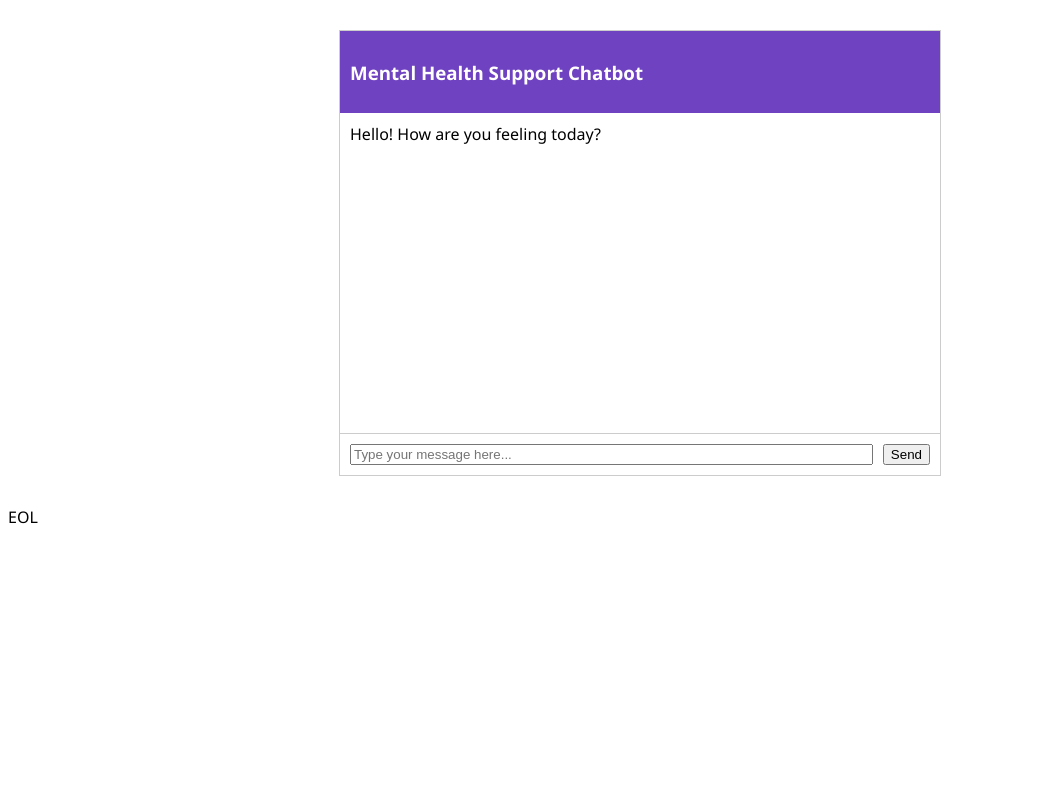
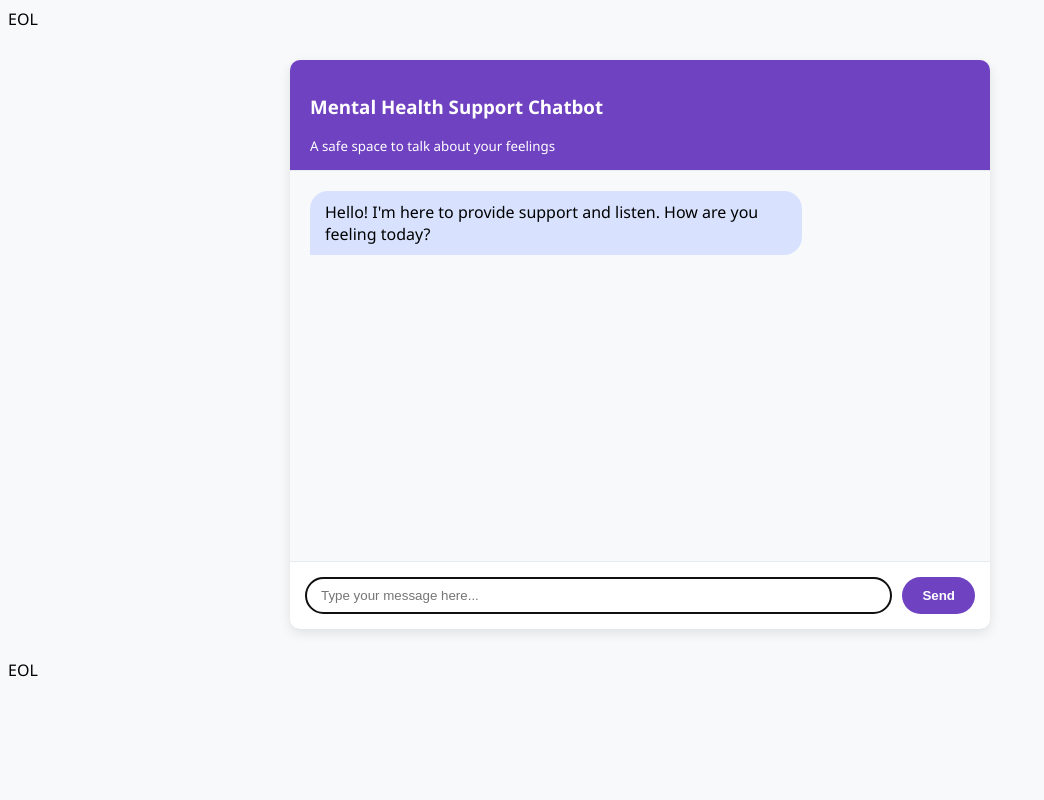
Before and after one commit to arjungaur2727/Technov8, a Python web app: template templates/index.html in a window 1280 px wide. Shown: the whole page, without its empty margins (0-1044 px from the left). Run offline with Jinja, Linux system fonts and the light colour scheme; the template is opened without the code that fills it, so the values that code supplies are empty.

Commit message:
Implement basic chat functionality with message exchange

```diff
--- a/templates/index.html
+++ b/templates/index.html
@@ -1,3 +1,4 @@
+EOL
 <!DOCTYPE html>
 <html lang="en">
 <head>
@@ -6,31 +7,69 @@
     <title>Mental Health Support Chatbot</title>
     <style>
         body {
+            background-color: #f8f9fa;
             font-family: 'Segoe UI', Tahoma, Geneva, Verdana, sans-serif;
         }
         .chat-container {
-            max-width: 600px;
+            max-width: 700px;
             margin: 30px auto;
-            border: 1px solid #ccc;
+            border-radius: 10px;
+            box-shadow: 0 4px 12px rgba(0, 0, 0, 0.1);
+            background-color: white;
+            overflow: hidden;
         }
         .chat-header {
             background-color: #6f42c1;
             color: white;
-            padding: 10px;
+            padding: 15px 20px;
+            border-bottom: 1px solid #e9ecef;
         }
         .chat-messages {
-            height: 300px;
+            height: 350px;
             overflow-y: auto;
-            padding: 10px;
+            padding: 20px;
+            background-color: #f8f9fa;
+        }
+        .message {
+            margin-bottom: 15px;
+            border-radius: 18px;
+            padding: 10px 15px;
+            max-width: 70%;
+            word-wrap: break-word;
+        }
+        .user-message {
+            background-color: #e9ecef;
+            margin-left: auto;
+            border-bottom-right-radius: 0;
+        }
+        .bot-message {
+            background-color: #d8e2ff;
+            margin-right: auto;
+            border-bottom-left-radius: 0;
         }
         .chat-input {
             display: flex;
-            padding: 10px;
-            border-top: 1px solid #ccc;
+            padding: 15px;
+            border-top: 1px solid #e9ecef;
         }
         .chat-input input {
             flex-grow: 1;
+            padding: 10px 15px;
+            border: 1px solid #ced4da;
+            border-radius: 20px;
             margin-right: 10px;
+        }
+        .chat-input button {
+            background-color: #6f42c1;
+            color: white;
+            border: none;
+            border-radius: 20px;
+            padding: 10px 20px;
+            cursor: pointer;
+            font-weight: bold;
+        }
+        .chat-input button:hover {
+            background-color: #5a32a3;
         }
     </style>
 </head>
@@ -38,22 +77,77 @@
     <div class="chat-container">
         <div class="chat-header">
             <h3>Mental Health Support Chatbot</h3>
+            <small class="text-light">A safe space to talk about your feelings</small>
         </div>
         <div class="chat-messages" id="chatMessages">
-            <div>Hello! How are you feeling today?</div>
+            <div class="message bot-message">
+                Hello! I'm here to provide support and listen. How are you feeling today?
+            </div>
         </div>
         <div class="chat-input">
             <input type="text" id="userInput" placeholder="Type your message here...">
             <button id="sendButton">Send</button>
         </div>
     </div>
-    <script>
-        // Basic placeholder for future upcoming implementation
-        document.getElementById('sendButton').addEventListener('click', function() {
-            alert('Functionality coming soon!');
+
+   <script>
+    document.addEventListener('DOMContentLoaded', function() {
+        const chatMessages = document.getElementById('chatMessages');
+        const userInput = document.getElementById('userInput');
+        const sendButton = document.getElementById('sendButton');
+
+        function addMessage(text, isUser) {
+            const messageDiv = document.createElement('div');
+            messageDiv.className = `message ${isUser ? 'user-message' : 'bot-message'}`;
+            messageDiv.textContent = text;
+            chatMessages.appendChild(messageDiv);
+            chatMessages.scrollTop = chatMessages.scrollHeight;
+        }
+
+        function sendMessage() {
+            const message = userInput.value.trim();
+            if (!message) return;
+
+            // Add user message to chat
+            addMessage(message, true);
+
+            // Clear input
+            userInput.value = '';
+
+            // Send message to server
+            fetch('/chat', {
+                method: 'POST',
+                headers: {
+                    'Content-Type': 'application/json'
+                },
+                body: JSON.stringify({
+                    message: message
+                })
+            })
+            .then(response => response.json())
+            .then(data => {
+                addMessage(data.response, false);
+            })
+            .catch(error => {
+                console.error('Error:', error);
+                addMessage('Sorry, I encountered an error. Please try again.', false);
+            });
+        }
+
+        // Send button click event
+        sendButton.addEventListener('click', sendMessage);
+
+        // Enter key press event
+        userInput.addEventListener('keypress', function(e) {
+            if (e.key === 'Enter') {
+                sendMessage();
+            }
         });
-    </script>
+
+        // Focus input on page load
+        userInput.focus();
+    });
+   </script>
 </body>
 </html>
-
 EOL
```
